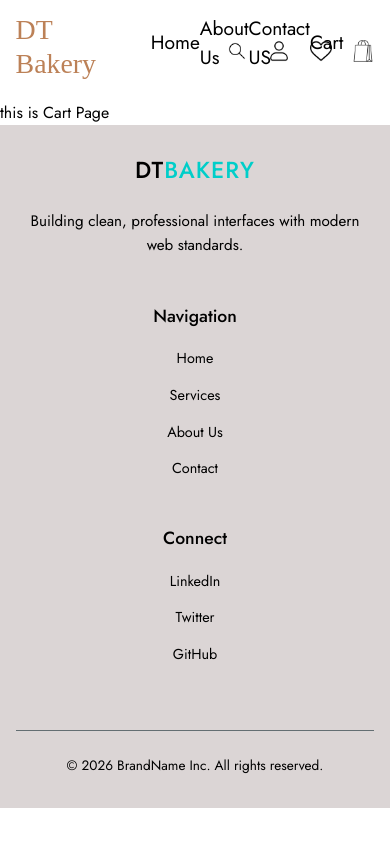
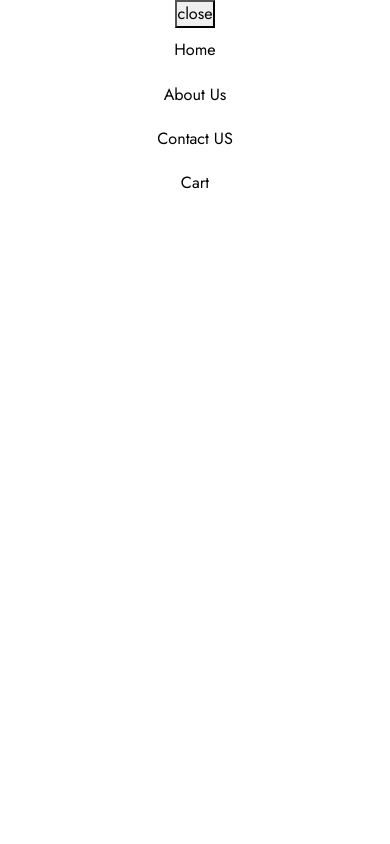
Before and after one commit to Ankushdhull9908/DT-Bakery, a React (Vite) app in the folder client/: page /cart in a window 390 px wide. Built offline with nearby package versions, Linux system fonts and the light colour scheme; a web font is replaced by a local one.

Commit message:
making navbar responsive

```diff
--- a/client/src/App.jsx
+++ b/client/src/App.jsx
@@ -4,7 +4,7 @@ import {Route, Routes} from 'react-router-dom'
 import NavBar from './Components/NavBar'
 import Hero from './Components/Hero'
 import Login from './Pages/Login'
-import HomePage from './Pages/HomePAGE'
+import HomePage from './Pages/HomePAGE1'
 import Footer from './Components/Footer'
 import AboutUs from './Pages/AboutUs'
 import Cart from './Pages/Cart'
--- a/client/src/Components/Footer.css
+++ b/client/src/Components/Footer.css
@@ -27,12 +27,12 @@
 .footer-section h4 {
 
   margin-bottom: 1.2rem;
-  font-size: 1.1rem;
+  font-size: 1.8rem;
 }
 
 .footer-section p {
   line-height: 1.6;
-  font-size: 0.95rem;
+  font-size: 1.8rem;
 
 }
 
@@ -49,7 +49,7 @@
   color: black;
   text-decoration: none;
   transition: color 0.3s ease;
-  font-size: 0.9rem;
+  font-size: 1.5rem;
 }
 
 .footer-section ul li a:hover {
--- a/client/src/Components/NavBar.jsx
+++ b/client/src/Components/NavBar.jsx
@@ -6,7 +6,7 @@ function NavBar() {
   const nav = useNavigate()
   return (
     <nav>
-        <h1 style={{fontFamily:"'Brush Script MT', 'cursive'"}}>DT Bakery</h1>
+        <h1 onClick={()=> nav('/')} style={{fontFamily:"'Brush Script MT', 'cursive'"}}>DT Bakery</h1>
         <ul>
           <li onClick={()=> nav('/')}>Home</li>
           <li onClick={()=> nav('/aboutus')}>About Us</li>
@@ -19,6 +19,20 @@ function NavBar() {
             <img src={icons.heart} alt='like'/>
             <img src={icons.bag} alt='cart'/>
         </div>
+        <button id='showbtn'>|||</button>
+
+
+        <div className="navsidebar">
+          <div className="closebtn">
+            <button>close</button>
+          </div>
+          <ul>
+          <li onClick={()=> nav('/')}>Home</li>
+          <li onClick={()=> nav('/aboutus')}>About Us</li>
+          <li >Contact US</li>
+          <li onClick={()=> nav('/cart')}>Cart</li>
+        </ul>
+        </div>
       </nav>
   )
 }
--- a/client/src/Components/Navbar.css
+++ b/client/src/Components/Navbar.css
@@ -1,27 +1,33 @@
 .app nav{
   height: 12%;
-  width: 92%;
-  margin: auto;
+  width: 100%;
+
   color:rgb(188, 129, 87);
-  font-size: 1.2rem;
+  font-size: 1.8rem;
   font-weight:400;
   display: flex;
-  justify-content: space-between;
+  justify-content: space-around;
   align-items: center;
 
 
+  position: relative;
 
 }
 
 .nav h1{
     font-family: 'Brush Script MT', cursive;
+    cursor: pointer;
 }
 
 nav ul{
     display: flex;
     justify-content: space-around;
     align-items: center;
-    width: 30%;
+    width: auto;
+    gap: 20px;
+    padding: 10px;
+
+
 }
 
 
@@ -35,14 +41,56 @@ nav .navright{
     width: auto;
     gap: 20px;
     display: flex;
+    padding: 10px;
+}
+
+nav .navsidebar{
+    position: absolute;
+    z-index: 100;
+    top: 0;
+    background-color:white;
+    right: -100vw;
+    height: 100vh;
+
+    display: flex;
+    width: 100vw;
+    justify-content: flex-start;
+
+    align-items: center;
+    flex-direction: column;
+
+}
+
+#showbtn{
+    display: none;
+}
+nav .navsidebar ul{
+display: flex;
+    justify-content: flex-start;
+    align-items: center;
+    flex-direction: column;
 }
 
 nav .navright img{
     height: 22px;
     width: auto;
+    cursor: pointer;
 }
 
 nav li:hover{
     color:rgb(188, 129, 87);
     transform: scale(1.05);
 }
+
+@media (max-width:600px) {
+    nav ul{
+        display: none;
+    }
+
+    nav .navsidebar{
+        right: 0;
+    }
+    #showbtn{
+    display: block;
+}
+}
--- a/client/src/Pages/HomePAGE.jsx
+++ b/client/src/Pages/HomePAGE1.jsx
@@ -1,8 +1,7 @@
 import React from 'react'
 import Hero from '../Components/Hero'
-import Footer from '../Components/Footer'
 
-function homePage() {
+function homePage1() {
   return (
     <div className='home'>
       <Hero/>
@@ -11,4 +10,4 @@ function homePage() {
   )
 }
 
-export default homePage
+export default homePage1
--- a/client/src/Pages/Login.css
+++ b/client/src/Pages/Login.css
@@ -13,6 +13,7 @@
   background: #fff;
   width: 100%;
   max-width: 450px;
+
   padding: 40px;
   position: relative;
   text-align: center;
--- a/client/src/index.css
+++ b/client/src/index.css
@@ -3,6 +3,7 @@
   margin: 0;
   font-family: "Jost";
   color: black;
+  box-sizing: border-box;
 
 }
 
@@ -16,3 +17,13 @@ body{
   justify-content: center;
   align-items: flex-start;
 }
+
+html {
+  font-size: 62.5%;
+}
+
+@media (max-width: 768px) {
+  html {
+    font-size: 56.25%;
+  }
+}
```
